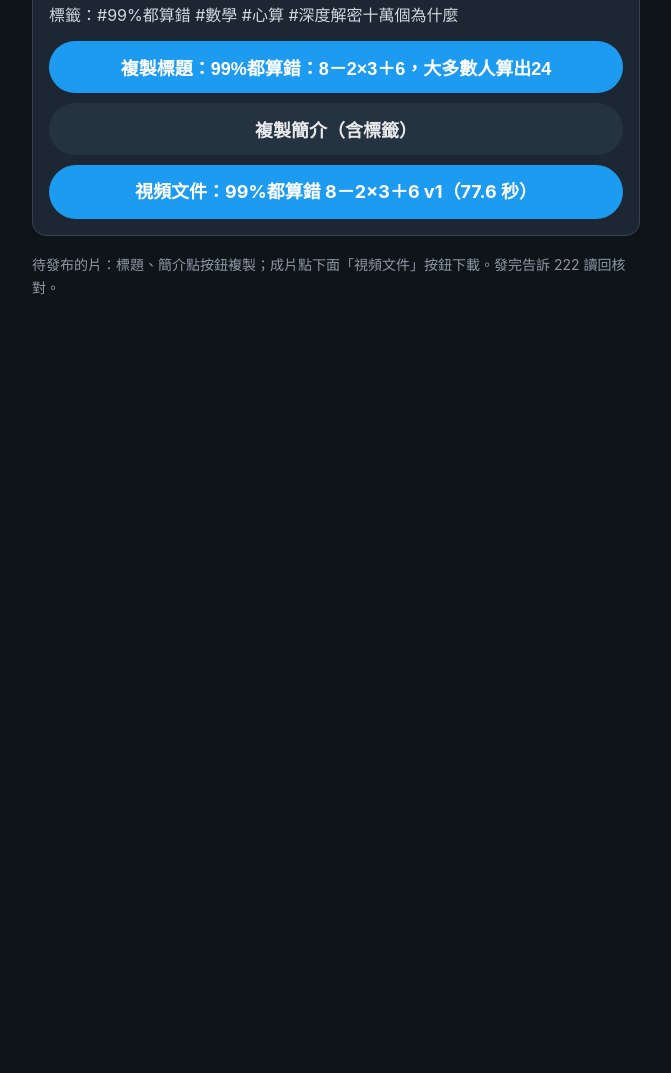
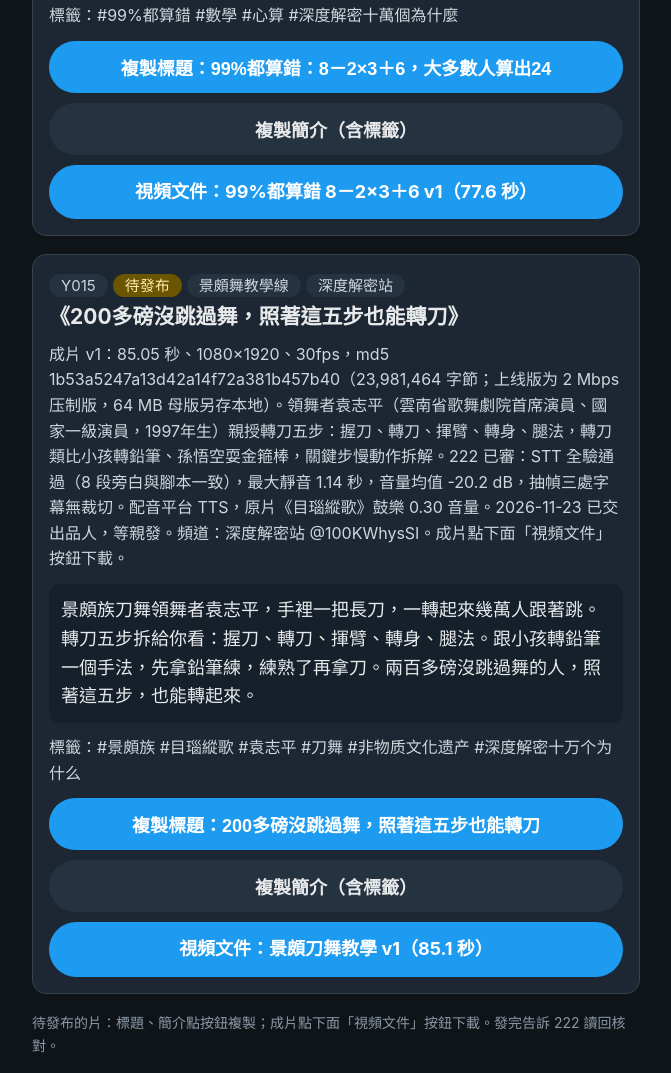
Before and after one commit to newworldsi/newworldsi.github.io, a plain HTML site: page yt-outbox/index.html in a window 1280 px wide. Shown: the part 9584-10657 px from the top of the page, without its empty margins (304-975 px from the left). Before the commit the page ends 9899 px from the top, so only its background shows below. Drawn offline with Linux system fonts and the light colour scheme.

Commit message:
Y015 card 子页

```diff
--- a/yt-outbox/index.html
+++ b/yt-outbox/index.html
@@ -327,6 +327,26 @@
   </div>
 </div>
 
+<div class="card">
+  <div class="tags">
+    <span class="tag">Y015</span>
+    <span class="tag todo">待發布</span>
+    <span class="tag">景頗舞教學線</span>
+    <span class="tag">深度解密站</span>
+  </div>
+  <div class="ttl">《200多磅沒跳過舞，照著這五步也能轉刀》</div>
+  <p class="note">成片 v1：85.05 秒、1080×1920、30fps，md5 1b53a5247a13d42a14f72a381b457b40（23,981,464 字節；上线版为 2 Mbps 压制版，64 MB 母版另存本地）。領舞者袁志平（雲南省歌舞劇院首席演員、國家一級演員，1997年生）親授轉刀五步：握刀、轉刀、揮臂、轉身、腿法，轉刀類比小孩轉鉛筆、孫悟空耍金箍棒，關鍵步慢動作拆解。222 已審：STT 全驗通過（8 段旁白與腳本一致），最大靜音 1.14 秒，音量均值 -20.2 dB，抽幀三處字幕無裁切。配音平台 TTS，原片《目瑙縱歌》鼓樂 0.30 音量。2026-11-23 已交出品人，等親發。頻道：深度解密站 @100KWhysSI。成片點下面「視頻文件」按鈕下載。</p>
+  <div class="text">景頗族刀舞領舞者袁志平，手裡一把長刀，一轉起來幾萬人跟著跳。轉刀五步拆給你看：握刀、轉刀、揮臂、轉身、腿法。跟小孩轉鉛筆一個手法，先拿鉛筆練，練熟了再拿刀。兩百多磅沒跳過舞的人，照著這五步，也能轉起來。</div>
+  <p class="note">標籤：#景頗族 #目瑙縱歌 #袁志平 #刀舞 #非物质文化遗产 #深度解密十万个为什么</p>
+  <div class="btns">
+    <button data-copy="200多磅沒跳過舞，照著這五步也能轉刀">複製標題：200多磅沒跳過舞，照著這五步也能轉刀</button>
+    <button class="ghost" data-copy="景頗族刀舞領舞者袁志平，手裡一把長刀，一轉起來幾萬人跟著跳。轉刀五步拆給你看：握刀、轉刀、揮臂、轉身、腿法。跟小孩轉鉛筆一個手法，先拿鉛筆練，練熟了再拿刀。兩百多磅沒跳過舞的人，照著這五步，也能轉起來。&#10;&#10;#景頗族 #目瑙縱歌 #袁志平 #刀舞 #非物质文化遗产 #深度解密十万个为什么">複製簡介（含標籤）</button>
+    <a class="btn" href="./y015-jingpo-knife-teaching-v1.mp4" download>視頻文件：景頗刀舞教學 v1（85.1 秒）</a>
+  </div>
+</div>
+
+
+
 
 
 
```
